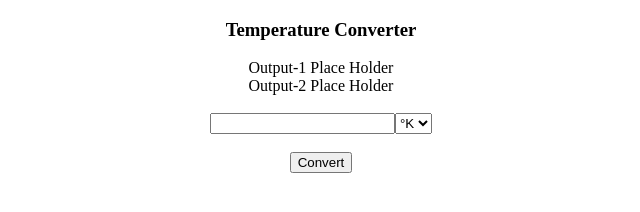
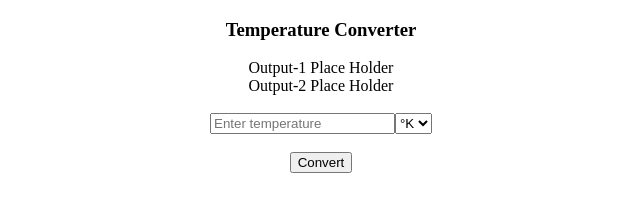
Before and after one commit to alntruong/Temperature-Converter, a plain HTML site: page index.html in a window 1280 px wide. Shown: the full height of the page, 319-959 px from the left. Drawn offline with Linux system fonts and the light colour scheme.

Commit message:
added placeholder to text area

```diff
--- a/index.html
+++ b/index.html
@@ -19,7 +19,7 @@
  <br>
 
  <div class="user-input">
-  <input type="text" id="number-input">
+  <input type="text" placeholder="Enter temperature" id="number-input">
   <select id="units">
    <option value="kelvin">°K</option>
    <option value="farenheit">°F</option>
```
